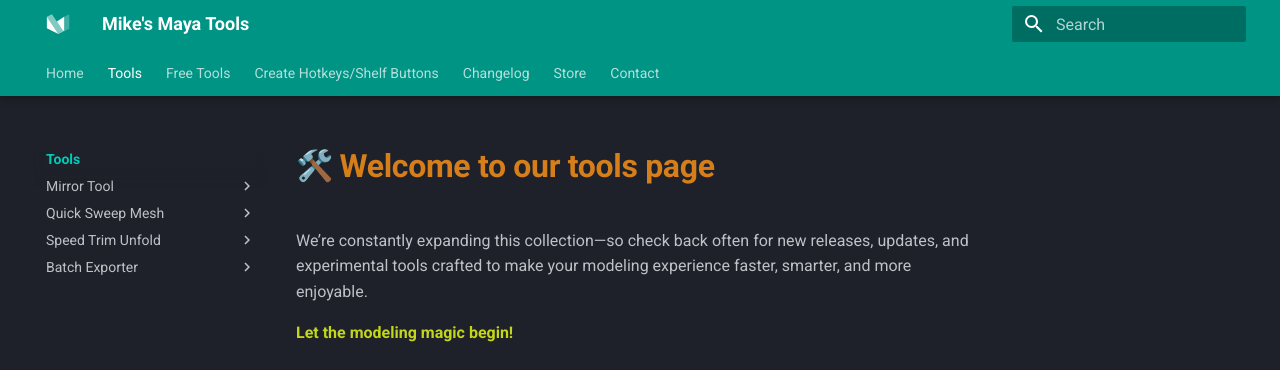
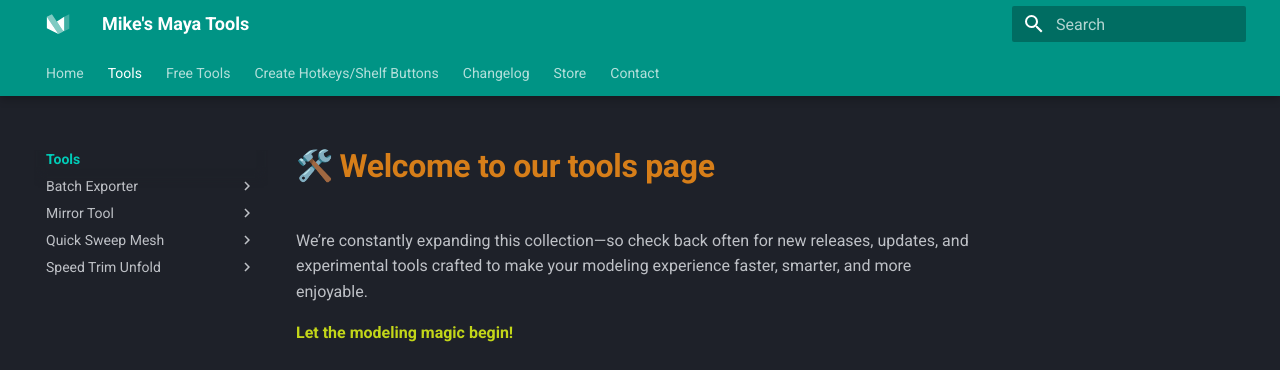
Before and after one commit to mike-isaakidis/Maya-Modelling-Tools, an MkDocs documentation site: the page built from docs/Tools Page/index.md, in a window 1280 px wide. Shown: the top 370 px of the page. Built offline with MkDocs 1.6.1 and Material for MkDocs 9.7.7, drawn with Linux system fonts in a browser that asks for light colours; emoji names are drawn with the system emoji font; part of the change alters nothing that is shown.

```diff
--- a/mkdocs.yml
+++ b/mkdocs.yml
@@ -23,6 +23,12 @@ nav:
   - Tools:
     - Tools Page/index.md
 
+    - Batch Exporter:
+      - Batch Exporter/index.md
+      - "How to Install": Batch Exporter/how_to_install.md
+      - "Buttons Overview": Batch Exporter/Buttons_overview.md
+      - "Breakdown": Batch Exporter/Breakdown.md
+
     - Mirror Tool:
       - Mirror Tool/index.md
       - "How to Install": Mirror Tool/How to install.md
@@ -36,11 +42,7 @@ nav:
       - Speed Trim Unfold/index.md
       - "How to Install": Speed Trim Unfold/How to install.md
 
-    - Batch Exporter:
-      - Batch Exporter/index.md
-      - "How to Install": Batch Exporter/how_to_install.md
-      - "Buttons Overview": Batch Exporter/Buttons_overview.md
-      - "Breakdown": Batch Exporter/Breakdown.md
+
 
 
     #- Baking Manager:
@@ -67,9 +69,11 @@ nav:
 
     #- Rename Tool:
     #  - Rename Tool/index.md
+
     #- Vertex Color Tool:
     #  - Vertex Colours/index.md
     #  - "Buttons Overview": Vertex Colours/Buttons Overview.md
+
     #- Speed Trim:
     #  - Speed Trim/index.md
 
```
Also changed, not shown: docs/Rename Tool/How to install.md (added).
